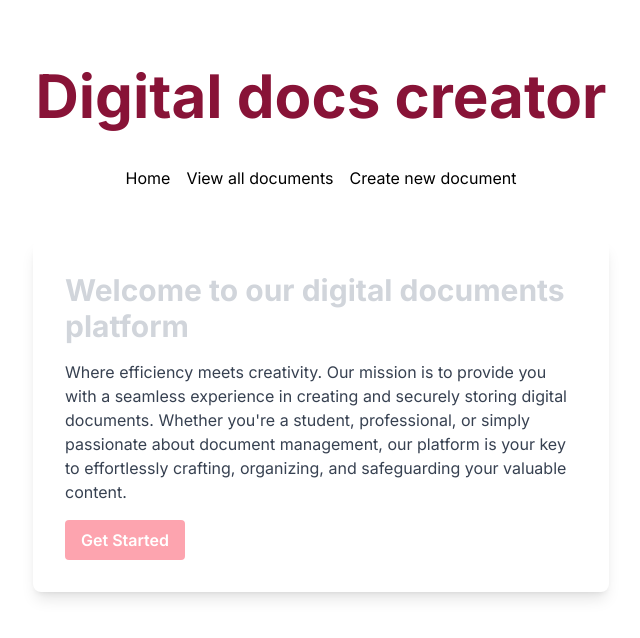
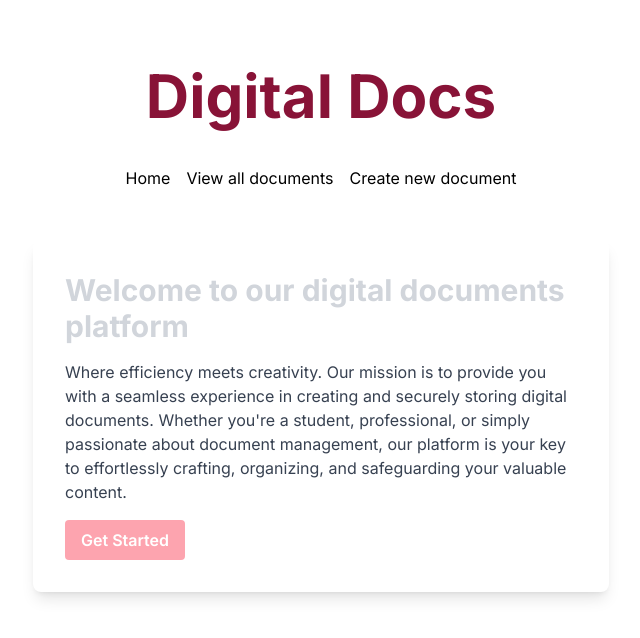
Before and after one commit to Alesa3/digital-documents, a Next.js app: page / in a window 1280 px wide. Shown: the top 638 px of the page, without its empty margins (319-959 px from the left). Built offline with nearby package versions, Linux system fonts and the light colour scheme.

Commit message:
changed header title

```diff
--- a/app/components/Header.tsx
+++ b/app/components/Header.tsx
@@ -5,8 +5,8 @@ import Navbar from '@/app/components/Navbar';
 export default function Header() {
   return (
     <header className="flex flex-col items-center justify-center sm:h-60 bg-white black">
-      <h1 className="text-4xl sm:text-6xl text-rose-900 font-bold mt-4 sm:mt-6 mb-4 sm:mb-6">
-        Digital docs creator
+      <h1 className="text-4xl sm:text-6xl text-rose-900 font-bold mt-4 sm:mt-6 mb-4 sm:mb-6 font-poppins">
+        Digital Docs
       </h1>
       <nav className="mt-4">
         <ul className="list-none flex flex-col sm:flex-row gap-2">
--- a/app/components/Navbar.tsx
+++ b/app/components/Navbar.tsx
@@ -4,7 +4,7 @@ import { useRouter } from "next/router";
 
 export default function Navbar() {
   return (
-    <ul className="list-none flex gap-4 mb-2">
+    <ul className="list-none flex gap-4 mb-2 font-quicksand">
       <li>
         <Link href="/">Home</Link>
       </li>
--- a/app/page.tsx
+++ b/app/page.tsx
@@ -5,10 +5,10 @@ export default function Home() {
   return (
     <div className="">
       <div className="max-w-xl p-8 bg-white shadow-lg rounded-lg text-gray-300">
-        <h1 className="text-3xl font-bold mb-4">
+        <h1 className="text-3xl font-bold mb-4 font-roboto">
           Welcome to our digital documents platform
         </h1>
-        <p className="text-gray-700 text-m">
+        <p className="text-gray-700 text-m font-roboto">
           Where efficiency meets creativity. Our mission is to provide you with
           a seamless experience in creating and securely storing digital
           documents. Whether you're a student, professional, or simply
```
Also changed, not shown: app/globals.css (line endings or trailing spaces).
